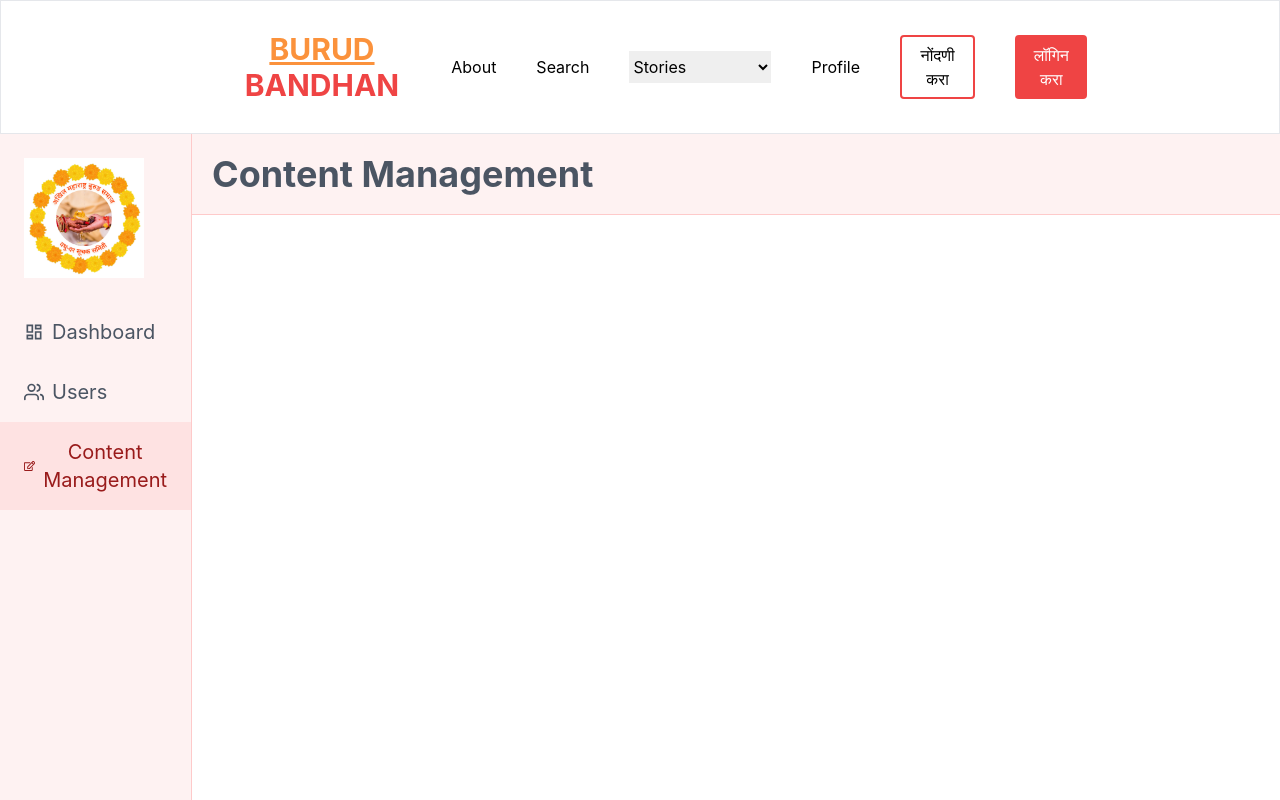
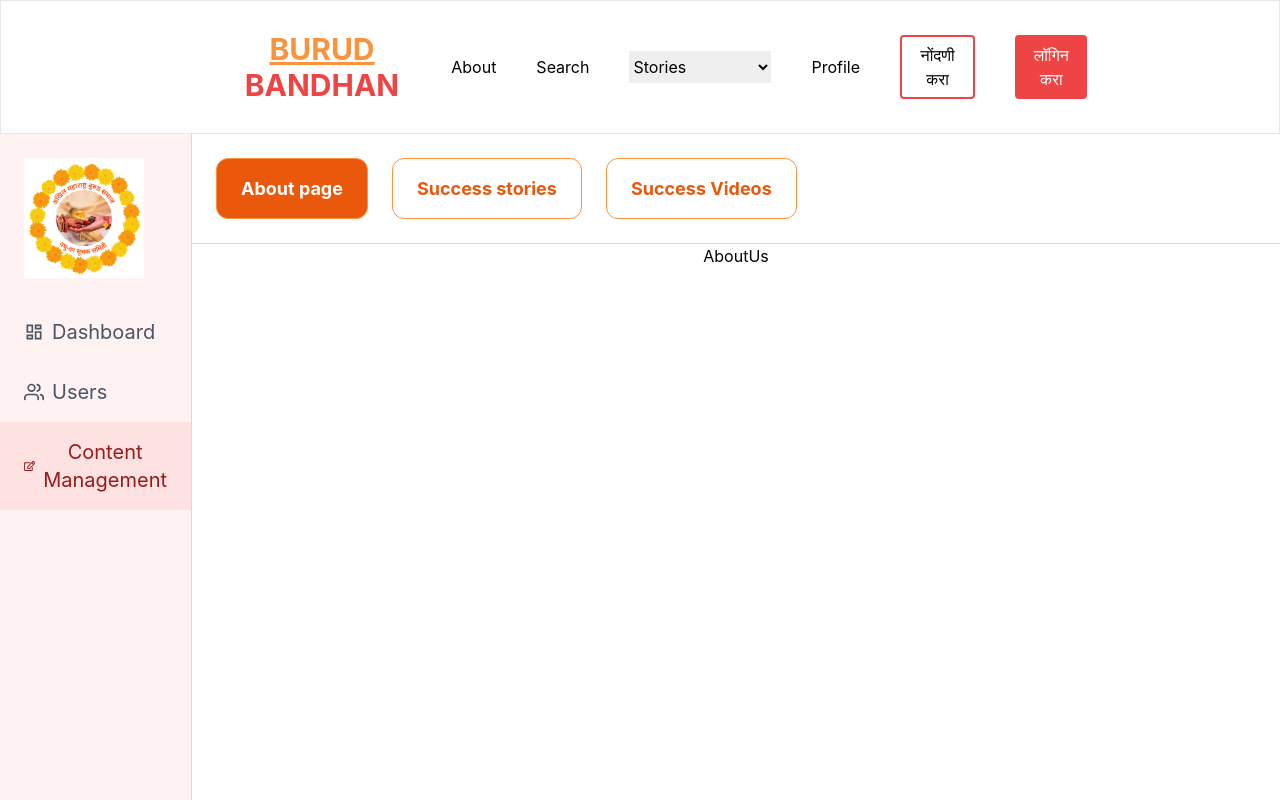
Before and after one commit to Increditex-Software-Solutions-Pvt-Ltd/new_BurudBandhan, a React (Create React App) app in the folder frontend/: page /admin in a window 1280 px wide. Both pictures are taken after a click on the element "Content Management". Shown: the top 800 px of the page. Built offline with nearby package versions, Linux system fonts and the light colour scheme.

Commit message:
added one top section in content management component

```diff
--- /dev/null
+++ b/frontend/src/Components/Admin/AboutUs.jsx
@@ -0,0 +1,9 @@
+import React from 'react'
+
+const AboutUs = () => {
+  return (
+    <div>AboutUs</div>
+  )
+}
+
+export default AboutUs
--- a/frontend/src/Components/Admin/ContentManagement.jsx
+++ b/frontend/src/Components/Admin/ContentManagement.jsx
@@ -1,10 +1,46 @@
-import React from 'react'
+import React, { useState } from 'react'
 import Heading from './Heading';
+import SuccessVideos from './SuccessVideos';
+import SuccessStories from './SuccessStories';
+import AboutUs from './AboutUs';
 
 const ContentManagement = () => {
+  const [content, setContent] = useState('about_us');
+
+  const handleClick = (value)=>{
+    setContent(value);
+  }
+
   return (
     <div>
-      <Heading innerText='Content Management' />
+      {/* <Heading innerText='Content Management' /> */}
+
+      <div className='text-left flex items-center gap-6 p-6 border-b border-b-red-200'>
+        <button
+        style={{
+          backgroundColor: (content == "about_us") ? "#ea580c": "white",
+          color:(content == "about_us") ? "white": "#ea580c"
+        }}
+         className='  border border-orange-400 rounded-xl px-6 py-4 text-[18px] font-bold' onClick={()=>handleClick('about_us')}>About page</button>
+        <button
+        style={{
+          backgroundColor: (content == "success_stories") ? "#ea580c": "white",
+          color:(content == "success_stories") ? "white": "#ea580c"
+        }}
+         className='border border-orange-400 rounded-xl px-6 py-4 text-[18px] font-bold' onClick={()=>handleClick('success_stories')}>Success stories</button>
+        <button
+        style={{
+          backgroundColor: (content == "success_videos") ? "#ea580c": "white",
+          color:(content == "success_videos") ? "white": "#ea580c"
+        }}
+         className='border border-orange-400 rounded-xl px-6 py-4 text-[18px] font-bold' onClick={()=>handleClick('success_videos')}>Success Videos</button>
+      </div>
+
+      {
+        (content == 'success_stories')? <SuccessStories />
+        : (content == 'success_videos')? <SuccessVideos />
+        : <AboutUs />
+      }
     </div>
   )
 }
--- /dev/null
+++ b/frontend/src/Components/Admin/SuccessStories.jsx
@@ -0,0 +1,9 @@
+import React from 'react'
+
+const SuccessStories = () => {
+  return (
+    <div>SuccessStories</div>
+  )
+}
+
+export default SuccessStories
--- /dev/null
+++ b/frontend/src/Components/Admin/SuccessVideos.jsx
@@ -0,0 +1,9 @@
+import React from 'react'
+
+const SuccessVideos = () => {
+  return (
+    <div>SuccessVideos</div>
+  )
+}
+
+export default SuccessVideos
```
